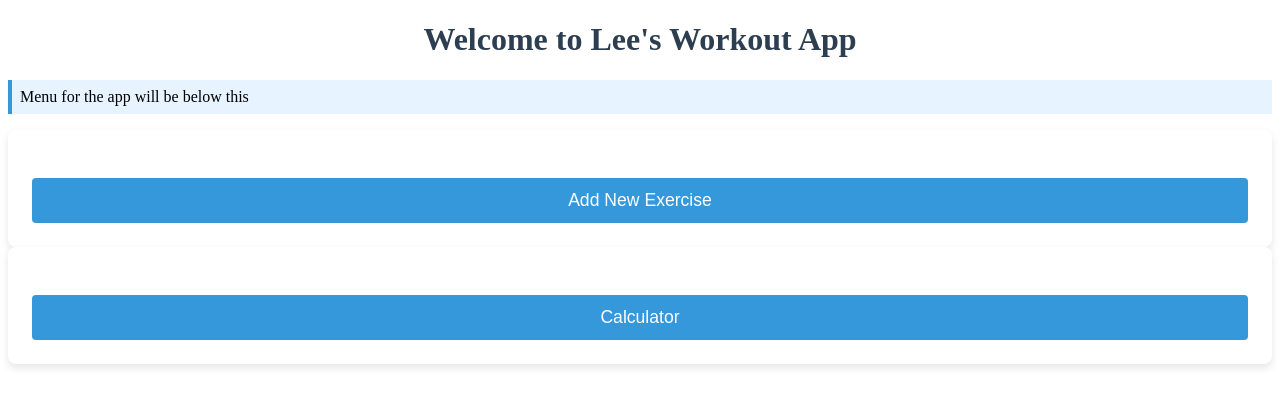
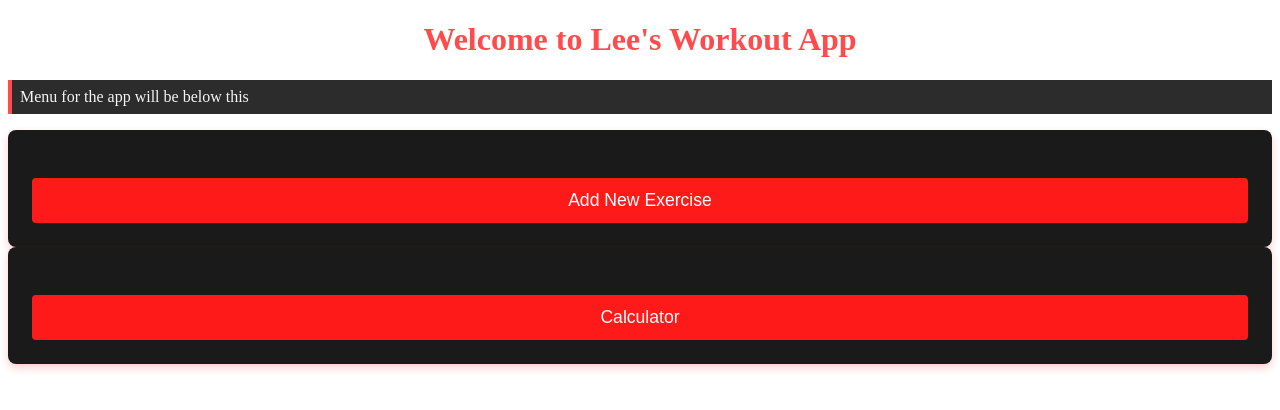
Before and after one commit to leegg713/PythonWorkoutLog, a Flask app: page / in a window 1280 px wide. Shown: the top 410 px of the page. Run offline with Flask 3, Linux system fonts and the light colour scheme.

Commit message:
Styles updated to red and black

```diff
--- a/static/style.css
+++ b/static/style.css
@@ -4,20 +4,20 @@
     max-width: 600px;
     margin: 2rem auto;
     padding: 0 1rem;
-    background-color: #f9f9f9;
-    color: #333;
+    background-color: #111; /* Dark background */
+    color: #f0f0f0; /* Light text */
   }
 
   h1 {
     text-align: center;
-    color: #2c3e50;
+    color: #ff4b4b; /* Bright red title */
   }
 
   form {
-    background: white;
+    background: #1a1a1a; /* Darker form background */
     padding: 1.5rem;
     border-radius: 8px;
-    box-shadow: 0 4px 8px rgb(0 0 0 / 0.1);
+    box-shadow: 0 4px 8px rgba(255, 0, 0, 0.2); /* Subtle red shadow */
   }
 
   label {
@@ -25,6 +25,7 @@
     margin-top: 1rem;
     font-weight: 600;
     font-size: 1rem;
+    color: #ff9999; /* Lighter red */
   }
 
   input[type="text"],
@@ -32,7 +33,9 @@
     width: 100%;
     padding: 0.6rem;
     margin-top: 0.25rem;
-    border: 1px solid #ccc;
+    border: 1px solid #444;
+    background-color: #222;
+    color: #fff;
     border-radius: 4px;
     box-sizing: border-box;
     font-size: 1rem;
@@ -40,7 +43,7 @@
 
   button[type="submit"] {
     margin-top: 1.5rem;
-    background-color: #3498db;
+    background-color: #ff1a1a;
     border: none;
     color: white;
     padding: 0.75rem 1.25rem;
@@ -48,24 +51,36 @@
     border-radius: 4px;
     cursor: pointer;
     transition: background-color 0.2s ease;
-    width: 100%;  /* Full width on mobile */
+    width: 100%;
   }
 
   button[type="submit"]:hover {
-    background-color: #2980b9;
+    background-color: #b30000;
   }
 
   p {
     margin-top: 0.75rem;
     padding: 0.5rem;
-    background-color: #e7f3fe;
-    border-left: 4px solid #3498db;
+    background-color: #2c2c2c;
+    border-left: 4px solid #ff4b4b;
+    color: #f5f5f5;
   }
+
+  p.error {
+  margin-top: 0.75rem;
+  padding: 0.5rem;
+  background-color: #4d0000;
+  border-left: 4px solid #ff1a1a;
+  color: #ffcccc;
+  font-weight: bold;
+  border-radius: 4px;
+}
+
 
   a {
     display: inline-block;
     margin-top: 1rem;
-    color: #3498db;
+    color: #ff4b4b;
     text-decoration: none;
   }
 
@@ -73,7 +88,6 @@
     text-decoration: underline;
   }
 
-  /* Responsive adjustments for small screens */
   @media (max-width: 400px) {
     body {
       margin: 1rem;
@@ -100,3 +114,4 @@
     }
   }
 </style>
+``
```
